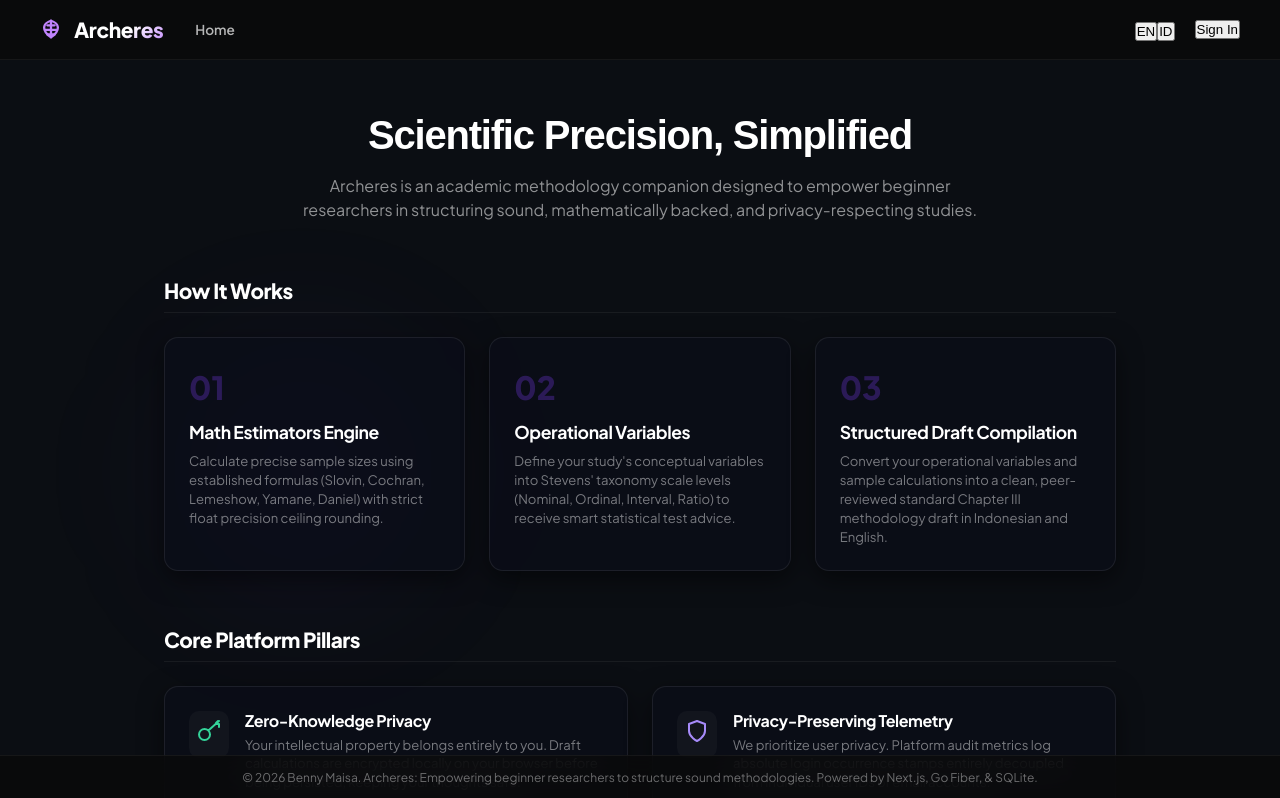
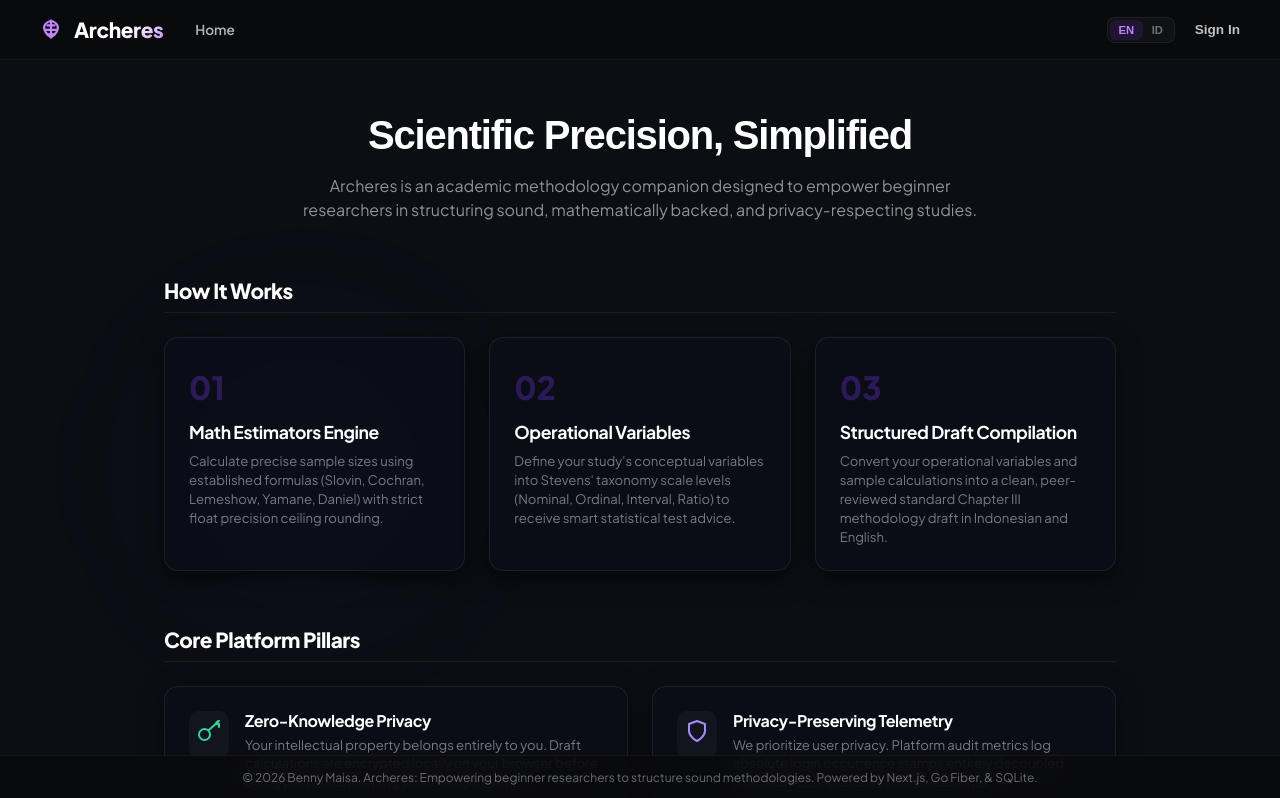
Before and after one commit to alexmaisa/archeres, a Next.js app in the folder web/: page /about in a window 1280 px wide. Shown: the top 798 px of the page. Built offline with nearby package versions, Linux system fonts and the light colour scheme.

Commit message:
style: restore missing langBar and signInHeaderBtn navbar styles on about page

```diff
--- a/web/src/app/about/page.tsx
+++ b/web/src/app/about/page.tsx
@@ -929,6 +929,37 @@
     alignItems: "center",
     gap: "1.25rem",
   },
+  langBar: {
+    display: "flex",
+    background: "rgba(255,255,255,0.03)",
+    border: "1px solid rgba(255,255,255,0.06)",
+    borderRadius: "8px",
+    padding: "2px",
+  },
+  langBtn: {
+    background: "transparent",
+    border: "none",
+    color: "rgba(255,255,255,0.4)",
+    padding: "0.25rem 0.55rem",
+    borderRadius: "6px",
+    cursor: "pointer",
+    fontSize: "0.7rem",
+    fontWeight: 700,
+    transition: "all 0.2s ease",
+  },
+  langBtnActive: {
+    background: "rgba(124, 58, 237, 0.15)",
+    color: "#c084fc",
+  },
+  signInHeaderBtn: {
+    background: "transparent",
+    border: "none",
+    color: "rgba(255,255,255,0.75)",
+    cursor: "pointer",
+    fontSize: "0.85rem",
+    fontWeight: 600,
+    transition: "color 0.2s ease",
+  },
   navLinks: {
     display: "flex",
     gap: "1.5rem",
```
